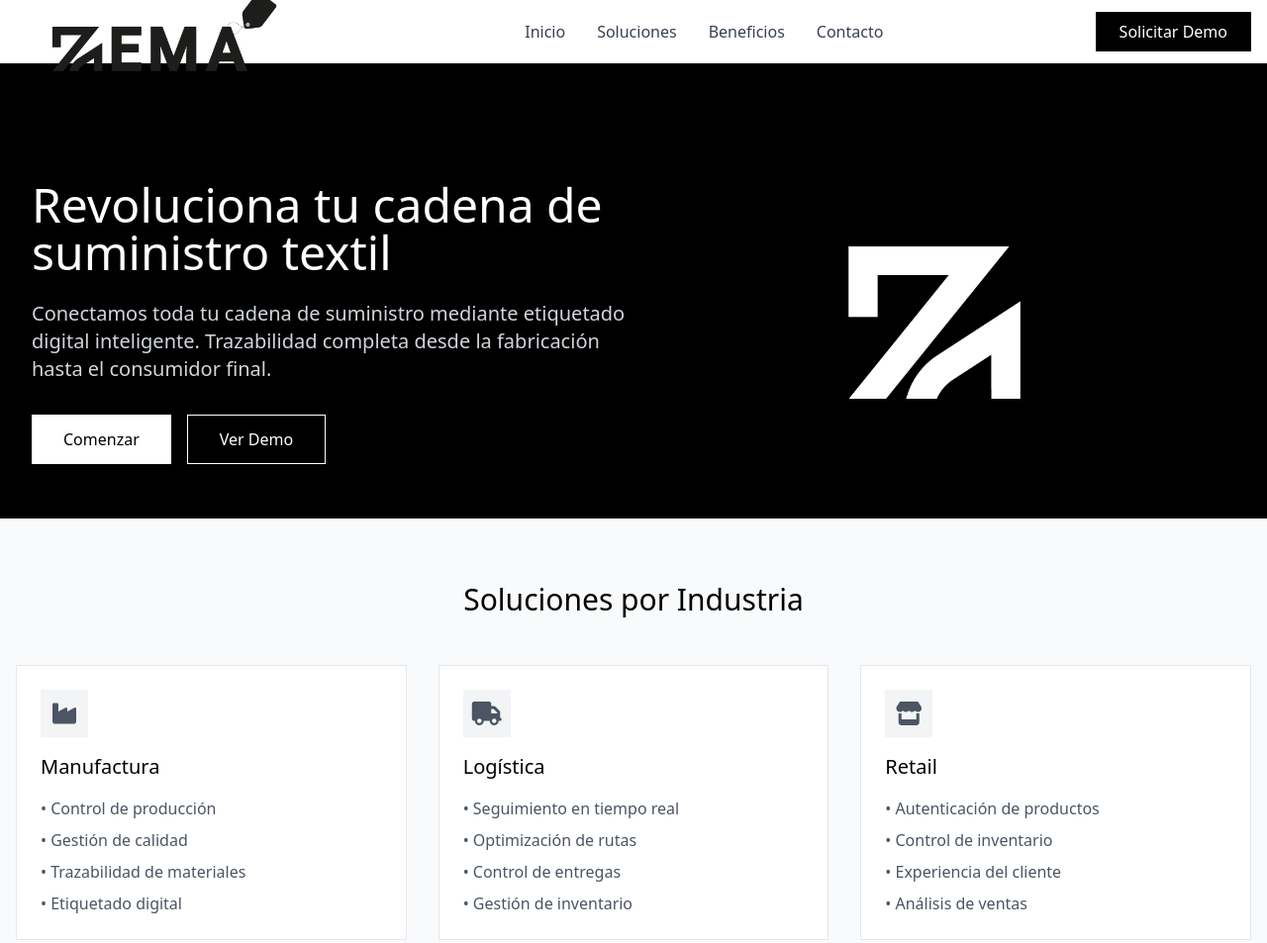
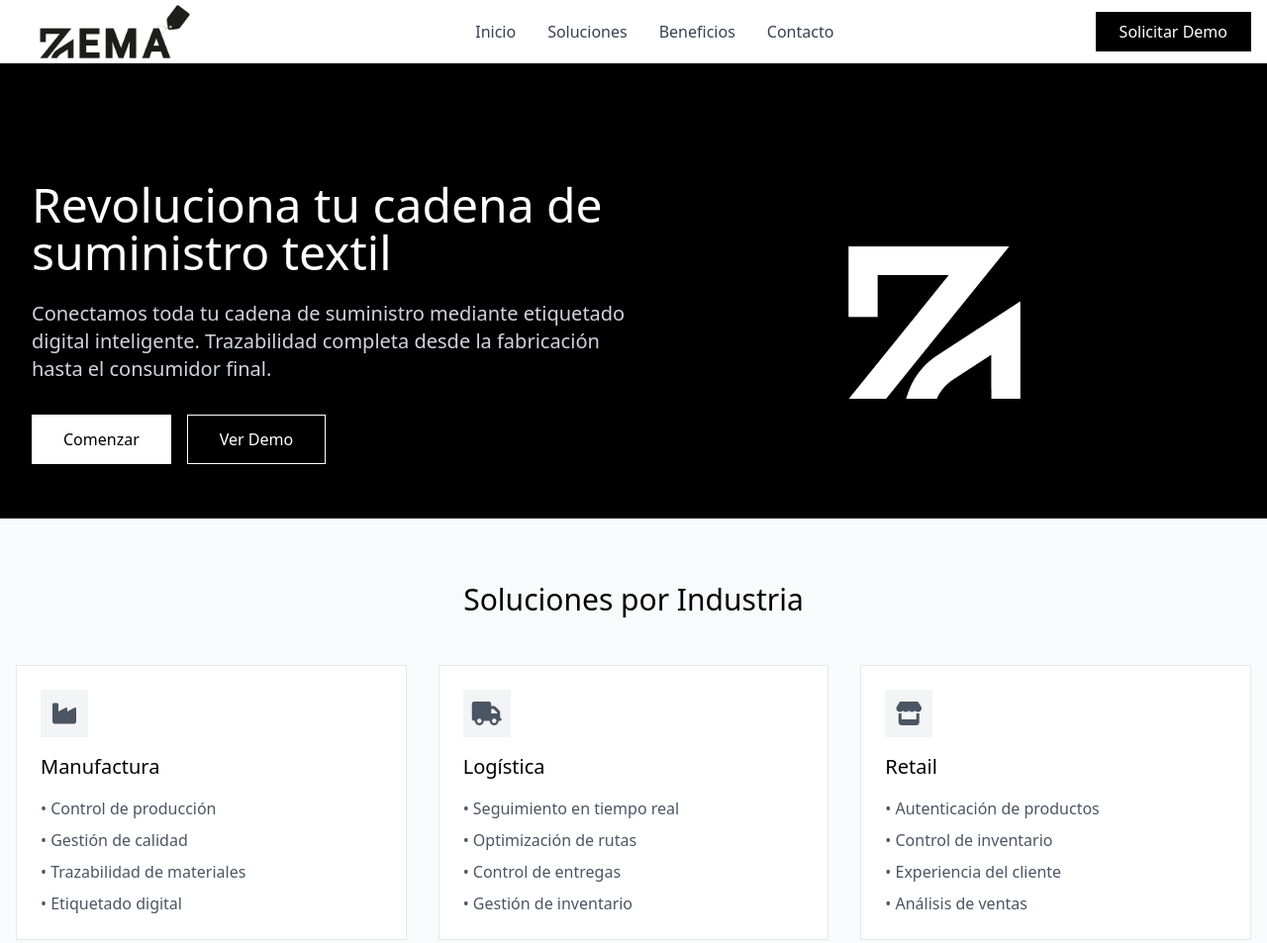
Before and after one commit to Leo444444x/ZEMA_, a plain HTML site: page index.html in a window 1280 px wide. Shown: the top 953 px of the page at 99% size. Drawn offline with nearby package versions, Linux system fonts and the light colour scheme.

Commit message:
Update index.html

```diff
--- a/index.html
+++ b/index.html
@@ -35,7 +35,7 @@
         <div class="max-w-7xl mx-auto px-4">
             <div class="flex justify-between items-center h-16">
                 <div class="flex items-center">
-                    <img src="images/Logonegro.png" alt="ZEMA" style="width: auto; height: 300px;">
+                    <img src="images/Logonegro.png" alt="ZEMA" style="width: auto; height: 200px;">
                 </div>
                 <div class="hidden md:flex space-x-8">
                     <a href="#inicio" class="text-gray-700 hover:text-black">Inicio</a>
```
